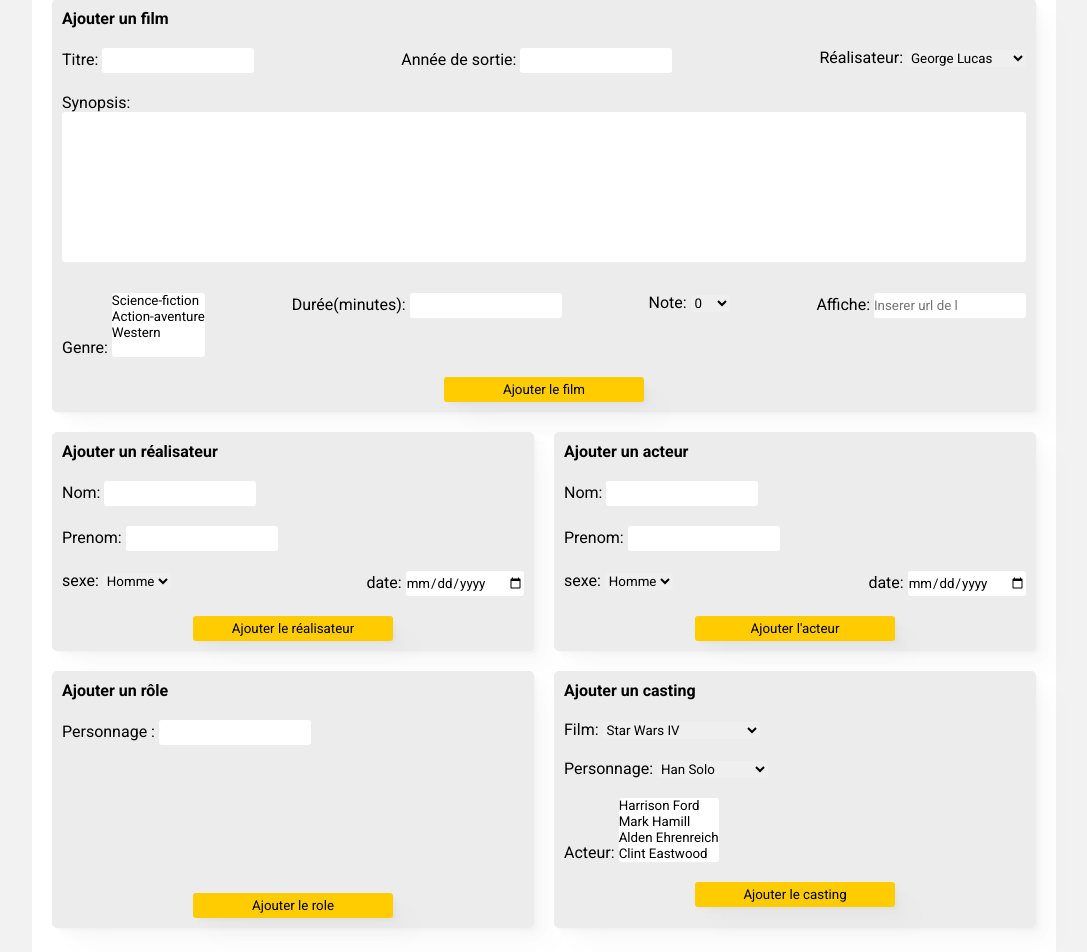
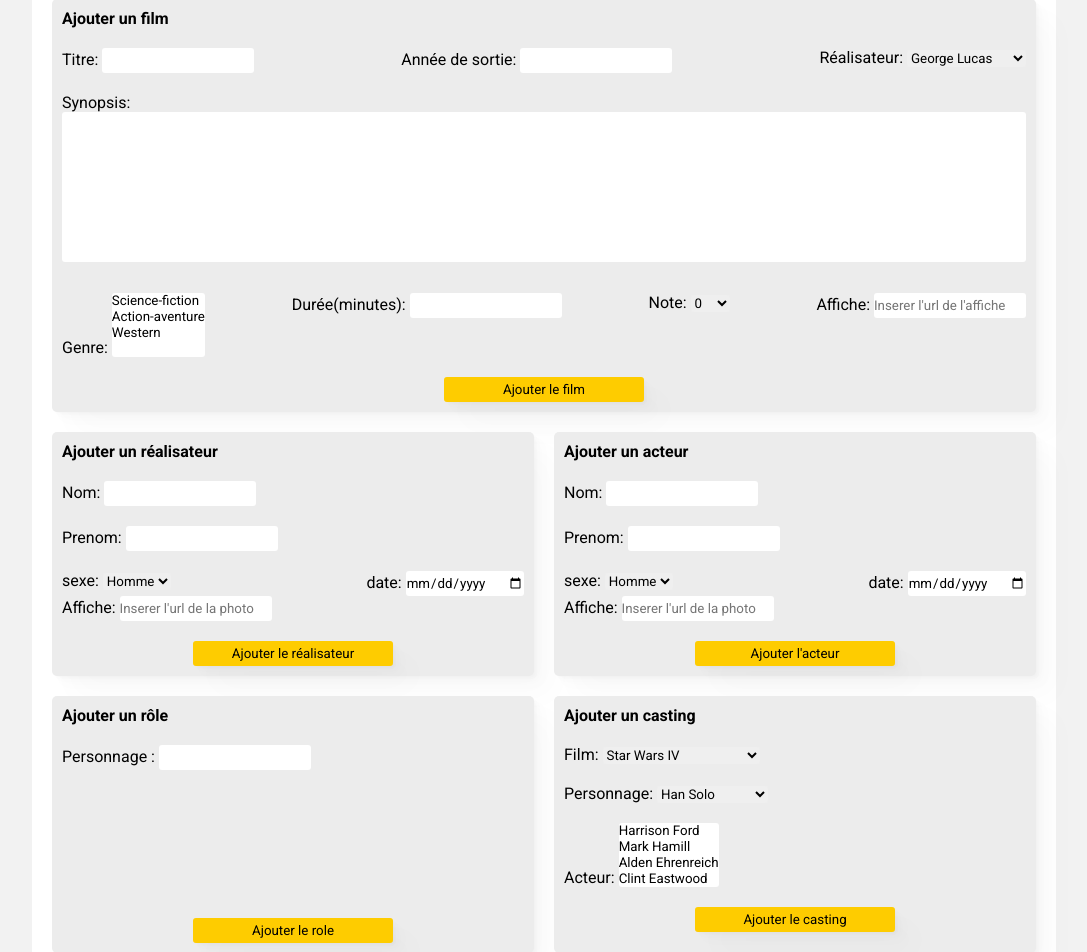
Before and after one commit to romdk/cinema, a PHP site: page /admin.php in a window 1280 px wide. Shown: the part 146-1098 px from the top of the page, without its empty margins (96-1183 px from the left). Run offline with PHP 8.4, Linux system fonts and the light colour scheme.

Commit message:
ajout champ image dans formulaire

```diff
--- a/admin.php
+++ b/admin.php
@@ -71,7 +71,7 @@
                     <div>
                         <label>
                             Affiche:
-                            <input type='text' name='affiche' placeholder='Inserer url de l'affiche'>
+                            <input type='text' name='affiche' placeholder="Inserer l'url de l'affiche">
                         </label>
                     </div>
                 </div>
@@ -114,6 +114,12 @@
                         <input type='date' name='date_naissance'>
                     </label>
                 </div>
+                <div>
+                    <label>
+                        Affiche:
+                        <input type='text' name='photo' placeholder="Inserer l'url de la photo">
+                    </label>
+                </div>
             </div>
                 <div class='btnAjouter'>
                     <input type='submit' name='ajouterRealisateur' value='Ajouter le réalisateur' >
@@ -151,6 +157,12 @@
                     <label>
                         date:
                         <input type='date' name='date_naissance'>
+                    </label>
+                </div>
+                <div>
+                    <label>
+                        Affiche:
+                        <input type='text' name='photo' placeholder="Inserer l'url de la photo">
                     </label>
                 </div>
             </div>
```
Also changed, not shown: controller/cinemaController.php (+9 -6 lines).
